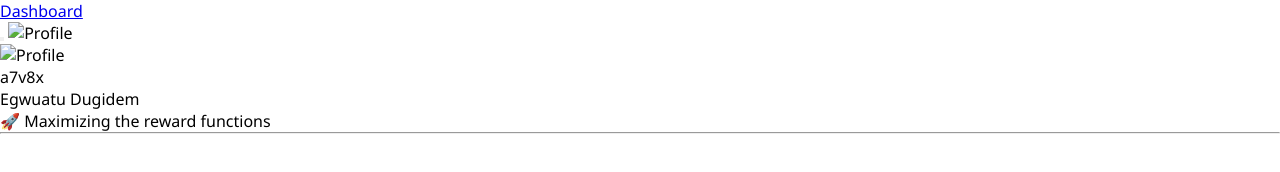
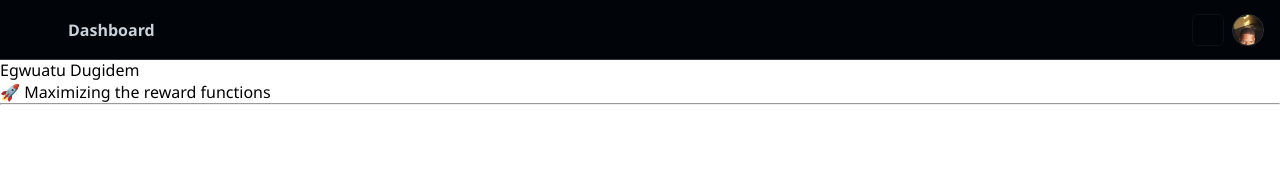
Before and after one commit to DeeNue36/Github-Profile-Menu, a plain HTML site: page index.html in a window 1280 px wide. Drawn offline with Linux system fonts and the light colour scheme.

Commit message:
new styles

```diff
--- a/index.html
+++ b/index.html
@@ -29,7 +29,7 @@
 
         <div class="navigation__menu hide none">
             <div class="avatar-container">
-                <img src="images/profile_new.jpg" alt="Profile" class="avatar-profile">
+                <img src="images/profile_new.jpg" alt="Profile" class="avatar-profile" width="50px" height="100px">
                 <div class="avatar-name-container">
                     <div class="avatar-name-alias">
                         a7v8x
--- a/styles.css
+++ b/styles.css
@@ -21,3 +21,101 @@ body{
     padding: 0;
     box-sizing: border-box;
 }
+
+.menu-container{
+    display: flex;
+    position: fixed;
+    flex-direction: row;
+    justify-content: space-between;
+    width: 100vw;
+    z-index: 2;
+    gap: 24px;
+    background-color: var(--github-dark);
+    height: var(--navbar-height);
+    padding: 0px 16px;
+    border-bottom: 1px solid var(--github-dark-border);
+    align-items: center;
+}
+
+.logo-container{
+    display: flex;
+    align-items: center;
+    gap: 8px;
+}
+
+.page-title{
+    color: var(--github);
+    padding: 8px 12px;
+    align-items: center;
+    font-weight: 700;
+    border-radius: 8px;
+    text-decoration: none;
+}
+
+.page-title:hover{
+    background-color: var(--background);
+}
+
+.logo{
+    width: 32px;
+    height: 32px;
+    cursor: pointer;
+}
+
+.logo svg{
+    fill: var(--github);
+}
+
+.action-buttons{
+    display: flex;
+    gap: 8px;
+    margin-left: auto;
+    align-items: center;
+    flex-wrap: nowrap;
+}
+
+.action-button{
+    position: relative;
+    display: grid;
+    grid-auto-columns: max-content;
+    width: 32px;
+    height: 32px;
+    color: var(--github-dark-lighter);
+    background: transparent;
+    border: 1px solid var(--github-dark-lighter);
+    border-radius: 6px;
+    align-items: center;
+    justify-content: center;
+    cursor: pointer;
+}
+
+.action-button:hover{
+    background: var(--github-dark-lighter);
+    border: 1px solid var(--github);
+}
+
+.action-button svg{
+    fill: var(--github-button-hover);
+}
+
+.avatar-profile{
+    cursor: pointer;
+    height: 32px;
+    width: 32px;
+    border: 1px solid var(--github-dark-border);
+    object-fit: cover;
+    border-radius: 50%;
+}
+
+/* Media Queries */
+@media (max-width: 400px){
+    .page-title{
+        display: none;
+    }
+}
+
+/* .avatar-profile{
+    width: 50px;
+    height: 50px;
+    border-radius: 50%;
+} */
```
Also changed, not shown: images/profile_new.jpg (added).
